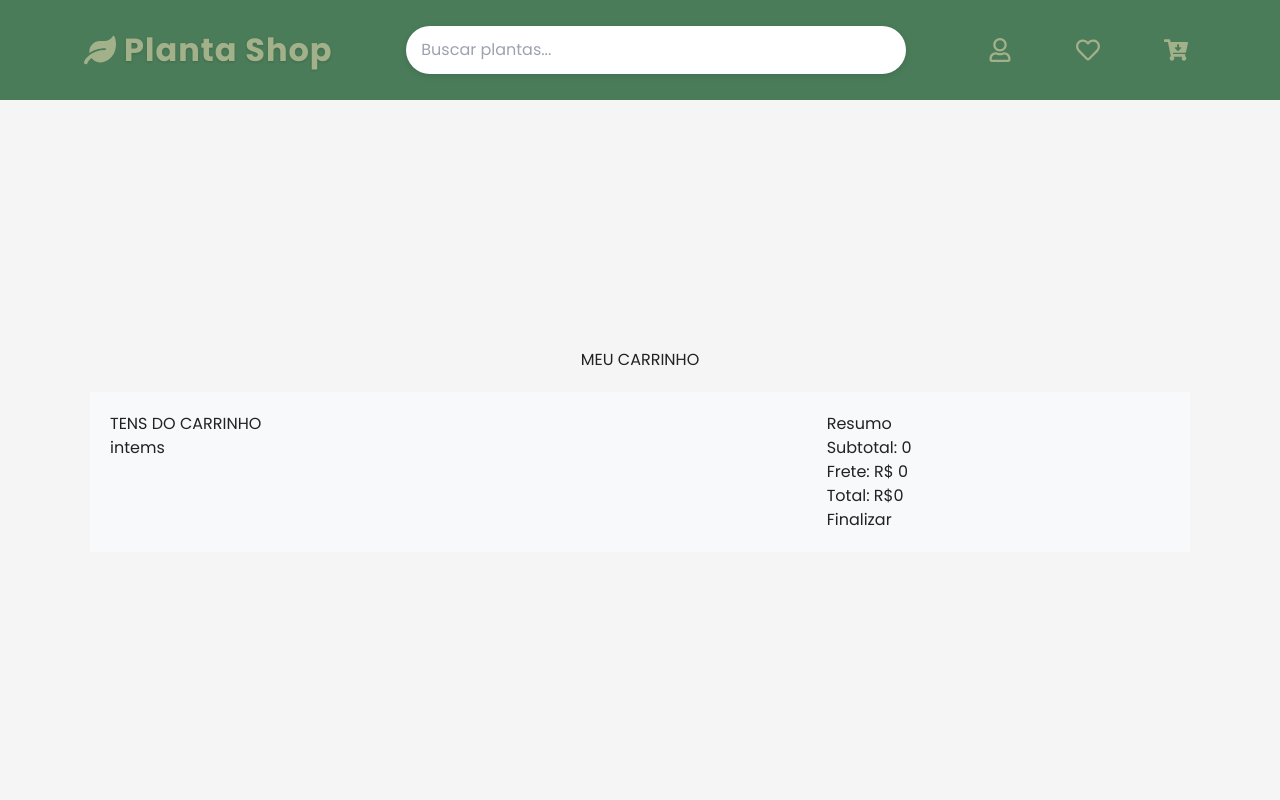
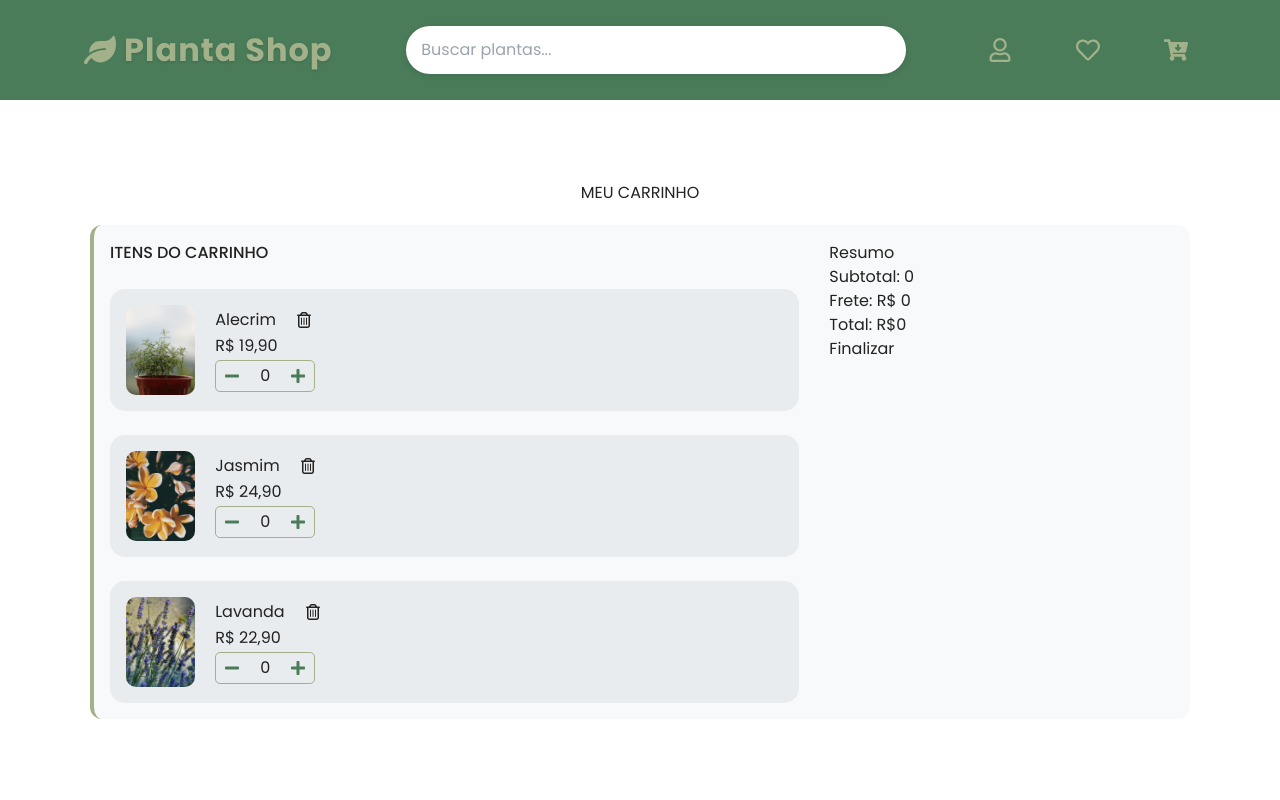
Before and after one commit to DiogoIV/My_store, a React (Vite) app: page /carrinho in a window 1280 px wide. Shown: the top 800 px of the page. Built offline with nearby package versions, Linux system fonts and the light colour scheme.

Commit message:
cart p2-estilos

```diff
--- a/src/assets/icons/index.js
+++ b/src/assets/icons/index.js
@@ -4,7 +4,9 @@ export {
   FaSearch,
   FaUser,
   FaLeaf,
-  FaRegHeart
+  FaRegHeart,
+  FaPlus,
+  FaMinus
 } from "react-icons/fa";
 /* categorias, setas*/
 
@@ -31,3 +33,7 @@ export {
 export {
   RiFlowerFill
 } from "react-icons/ri";
+
+export {
+  FaRegTrashCan
+} from "react-icons/fa6"
--- a/src/pages/Cart/Cart.css
+++ b/src/pages/Cart/Cart.css
@@ -1,3 +1,4 @@
+/*main*/
 .container-pricipal {
     display: flex;
     flex-direction: column;
@@ -6,18 +7,124 @@
 
     gap: 20px;
     height: calc(100vh - 100px);
-    background-color: #f5f5f5;
+    background-color: #ffffff;
 
 
 }
+/*carrinho*/
 
 .container-carrinho {
     display: grid;
     grid-template-columns: 2fr 1fr;
     gap: 30px;
 
+    border-left: 4px solid var(--green-light);
     padding: 20px;
+
     background-color: #f8f9fa;
+    border-radius: 12px;
+    padding: 16px;
     width: 100%;
     max-width: 1100px;
 }
+
+
+/*Conteudo do carrinho*/
+
+.container-itens {
+    display: flex;
+    flex-direction: column;
+    gap: 1.5rem;
+
+
+
+}
+
+.container-carrinho .titulo-itens {
+    font-weight: 500;
+}
+
+.container-itens .intens-carrinho {
+    display: flex;
+    align-items: center;
+    gap: 20px;
+
+    padding: 16px;
+    background-color: #e9ecef ;
+    border-radius: 15px;
+}
+
+.intens-carrinho .img-item {
+    border-radius: 20px;
+}
+
+.intens-carrinho .img-item img{
+    width: 80px;
+    height: 90px;
+
+    object-fit: cover;
+    border-radius: 10px;
+
+}
+
+.intens-carrinho .desc-item {
+    display: flex;
+    flex-direction: column;
+    width: 100%;
+    gap: 2px;
+}
+
+.desc-item div.item-titulo {
+    display: flex;
+    gap: 20px
+
+}
+
+div.item-titulo h3 {
+    font-weight: 400;
+
+}
+
+/*btn-item*/
+
+.btn-container {
+    display: flex;
+    align-items: center;
+    justify-content: center;
+
+    width: 100px;
+    border: 1px solid var(--green-light);
+    border-radius: 5px;
+    gap: 20px;
+    padding: 3px;
+    transition: .3s ease;
+}
+
+
+.btn-item {
+
+    border: none;
+    background-color: transparent;
+    cursor: pointer;
+}
+
+.btn-item:hover {
+    transform: scale(1.12);
+}
+
+.btn-container button{
+    display: flex;
+    color: var(--green-primary);
+
+
+}
+
+.btn-container button:hover{
+    display: flex;
+    color: var(--green-primary);
+
+    background: var(--green-light);
+    box-shadow: 2px 2px 2px 3px var(--green-light);
+    border-radius: 10px;
+
+}
--- a/src/pages/Cart/Cart.jsx
+++ b/src/pages/Cart/Cart.jsx
@@ -1,11 +1,84 @@
 import { useState } from "react";
+import { alecrim, jasmim, lavandas, papoulas } from '../../assets/imagens/produtos/flores'
+import {FaPlus, FaMinus, FaRegTrashCan} from '../../assets/icons'
 
 import './Cart.css'
 import Header from "../../componentes/Header/Header";
 import Footer from "../../componentes/Footer/Footer";
 
 
+
 function Cart() {
+    const produtos = [
+        {
+            id: 1,
+            nome: "Alecrim",
+            imagem: alecrim,
+            preco: "R$ 19,90",
+
+        },
+        {
+            id: 2,
+            nome: "Jasmim",
+            imagem: jasmim,
+            preco: "R$ 24,90",
+
+        },
+        {
+            id: 3,
+            nome: "Lavanda",
+            imagem: lavandas,
+            preco: "R$ 22,90",
+
+        }
+    ]
+
+    const produto = produtos.map(el => {
+        return (
+            <>
+
+
+                <div className="intens-carrinho">
+
+                    <div className="img-item">
+                        <img src={el.imagem} alt="" />
+                    </div>
+
+                    <div className="desc-item">
+                        <div className="item-titulo">
+                            <h3>{el.nome}</h3>
+
+                            <button className="btn-item">
+                                <FaRegTrashCan/>
+                            </button>
+
+                        </div>
+                        <span>{el.preco}</span>
+
+                        <div className="btn-container">
+
+                            <button className="btn-item">
+                                <FaMinus />
+                            </button>
+
+                            <span>0</span>
+
+                            <button className="btn-item">
+
+                                <FaPlus />
+
+                            </button>
+                        </div>
+                    </div>
+
+
+                </div>
+
+            </>
+        )
+    })
+
+
     return (
         <>
             <Header />
@@ -16,16 +89,12 @@ function Cart() {
 
                 <section className="container-carrinho">
 
-                    <div className="itens-carrinho">
-
-                        <h2>
-                            TENS DO CARRINHO
+                    <div className="container-itens">
+                        <h2 className="titulo-itens">
+                            ITENS DO CARRINHO
                         </h2>
 
-                        <div>
-                            intems
-                        </div>
-
+                        {produto}
                     </div>
 
                     <div className="resumo-carrinho">
```
